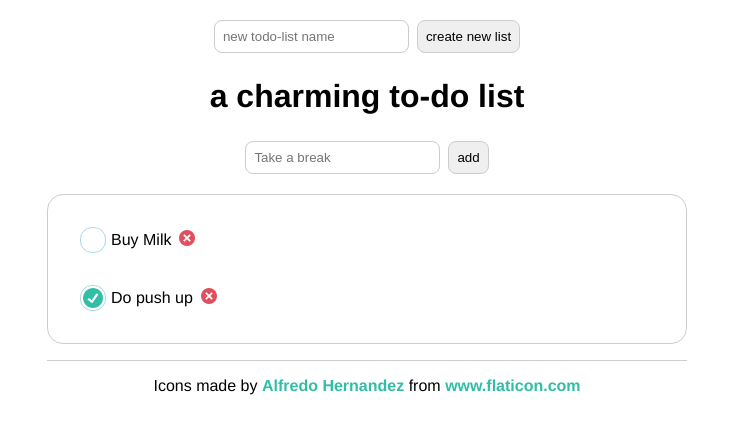
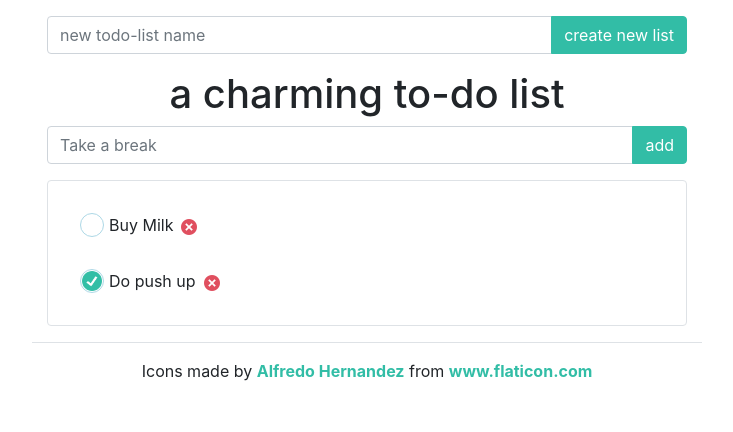
Before and after one commit to pelicularities/react-todolist, a React (Create React App) app: page / in a window 1280 px wide. Shown: the top 432 px of the page, without its empty margins (273-1006 px from the left). Built offline with nearby package versions, Linux system fonts and the light colour scheme.

Commit message:
Add React Bootstrap
- Change inputs/buttons to Bootstrap input groups
- Replace TodoList.scss with Bootstrap classes
- Overwrite $primary to fit existing theme

```diff
--- a/package.json
+++ b/package.json
@@ -6,7 +6,9 @@
     "@testing-library/jest-dom": "^5.11.4",
     "@testing-library/react": "^11.1.0",
     "@testing-library/user-event": "^12.1.10",
+    "bootstrap": "^4.6.0",
     "react": "^17.0.1",
+    "react-bootstrap": "^1.4.3",
     "react-dom": "^17.0.1",
     "react-scripts": "4.0.1",
     "uuid": "^3.4.0",
--- a/src/App.js
+++ b/src/App.js
@@ -1,7 +1,8 @@
 import React, { useState } from "react";
-import "./stylesheets/App.css";
+import "./stylesheets/App.scss";
 import { v4 as uuidv4 } from "uuid";
 import TodoList from "./components/TodoList";
+import { Row, Col, Button, FormControl, InputGroup } from "react-bootstrap";
 
 function App() {
   const [newListName, setNewListName] = useState("");
@@ -25,20 +26,28 @@ function App() {
 
   return (
     <div className="App">
-      <div>
-        <input
-          data-testid="newTodoListInput"
+      <Row className="mb-3">
+        <Col>
+          <InputGroup>
+            <FormControl
               type="text"
               value={newListName}
               onChange={(e) => setNewListName(e.target.value)}
               placeholder="new todo-list name"
             />
-        <button onClick={() => addNewList()}>create new list</button>
-      </div>
+            <InputGroup.Append>
+              <Button variant="primary" onClick={() => addNewList()}>
+                create new list
+              </Button>
+            </InputGroup.Append>
+          </InputGroup>
+        </Col>
+      </Row>
       {todoLists.map((todoList) => (
         <TodoList key={todoList.id} title={todoList.title} />
       ))}
-      <div>
+      <Row>
+        <Col>
           Icons made by{" "}
           <a href="https://www.alfredocreates.com" title="Alfredo Hernandez">
             Alfredo Hernandez
@@ -47,7 +56,8 @@ function App() {
           <a href="https://www.flaticon.com/" title="Flaticon">
             www.flaticon.com
           </a>
-      </div>
+        </Col>
+      </Row>
     </div>
   );
 }
--- a/src/components/TodoList.js
+++ b/src/components/TodoList.js
@@ -1,7 +1,7 @@
 import React, { useState } from "react";
 import TodoItem from "./TodoItem";
 import { v4 as uuidv4 } from "uuid";
-import "../stylesheets/TodoList.scss";
+import { Row, Col, Button, FormControl, InputGroup } from "react-bootstrap";
 
 function TodoList({ title }) {
   const [todos, setTodos] = useState([
@@ -52,20 +52,26 @@ function TodoList({ title }) {
   };
 
   return (
-    <div className="todo-list" aria-label="todo-list">
+    <Row className="border-bottom mb-3" aria-label="todo-list">
+      <Col>
         <h1>{title || "nameless to-do list"}</h1>
-      <div>
-        <input
-          data-testid="newTodoItemInput"
+        <InputGroup>
+          <FormControl
             type="text"
             value={newItemName}
             onChange={(e) => setNewItemName(e.target.value)}
             placeholder="Take a break"
           />
-        <button onClick={() => addNewTodo()}>add</button>
-      </div>
-      <div className="item-container">{displayTodos()}</div>
-    </div>
+          <InputGroup.Append>
+            <Button variant="primary" onClick={() => addNewTodo()}>
+              add
+            </Button>
+          </InputGroup.Append>
+        </InputGroup>
+
+        <div className="border rounded p-3 my-3">{displayTodos()}</div>
+      </Col>
+    </Row>
   );
 }
 
--- a/src/stylesheets/App.css
+++ /dev/null
@@ -1,5 +0,0 @@
-.App {
-  text-align: center;
-  width: 50%;
-  margin: 1rem auto;
-}
--- /dev/null
+++ b/src/stylesheets/App.scss
@@ -0,0 +1,24 @@
+.App {
+  text-align: center;
+  width: 50%;
+  margin: 1rem auto;
+}
+
+$primary: hsl(170, 58%, 47%);
+$visited: hsl(170, 75%, 25%);
+
+a:link {
+  text-decoration: none;
+  font-weight: bold;
+  color: $primary;
+}
+
+a:hover {
+  text-decoration: underline;
+}
+
+a:visited {
+  color: $visited;
+}
+
+@import "node_modules/bootstrap/scss/bootstrap";
--- a/src/stylesheets/TodoList.scss
+++ /dev/null
@@ -1,33 +0,0 @@
-.todo-list {
-  border-bottom: 1px solid #cccccc;
-  margin-bottom: 1rem;
-}
-
-.item-container {
-  border: 1px solid #cccccc;
-  border-radius: 1rem;
-  margin: 1rem auto;
-  padding: 1rem;
-}
-
-input,
-button {
-  border: 1px solid #cccccc;
-  border-radius: 0.5rem;
-  padding: 0.5rem;
-  margin: 0.25rem;
-}
-
-a:link {
-  text-decoration: none;
-  font-weight: bold;
-  color: hsl(170, 58%, 47%);
-}
-
-a:hover {
-  text-decoration: underline;
-}
-
-a:visited {
-  color: hsl(170, 75%, 25%);
-}
```
Also changed, not shown: 2 other files (tests, documents, lock files or other folders). Lines whose indentation alone changed are shown as unchanged.
